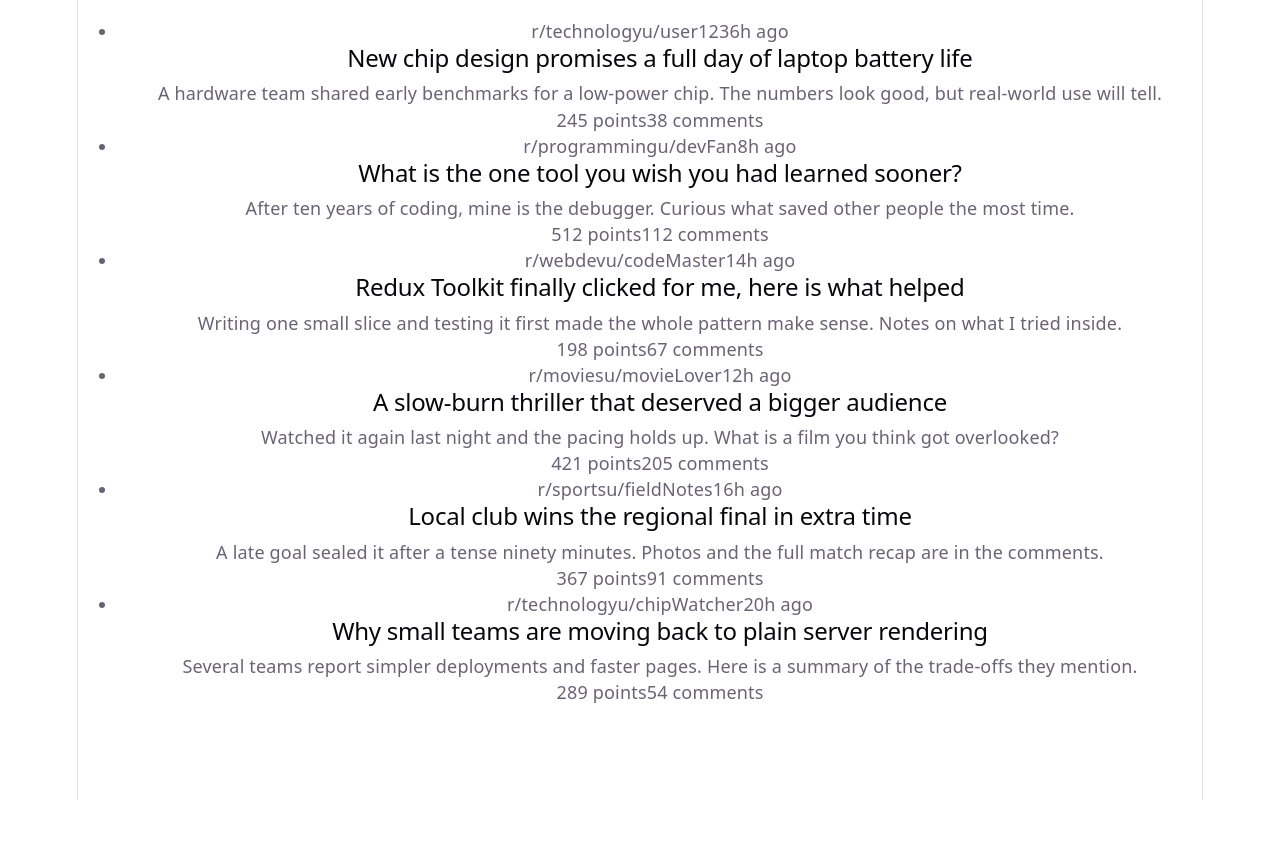
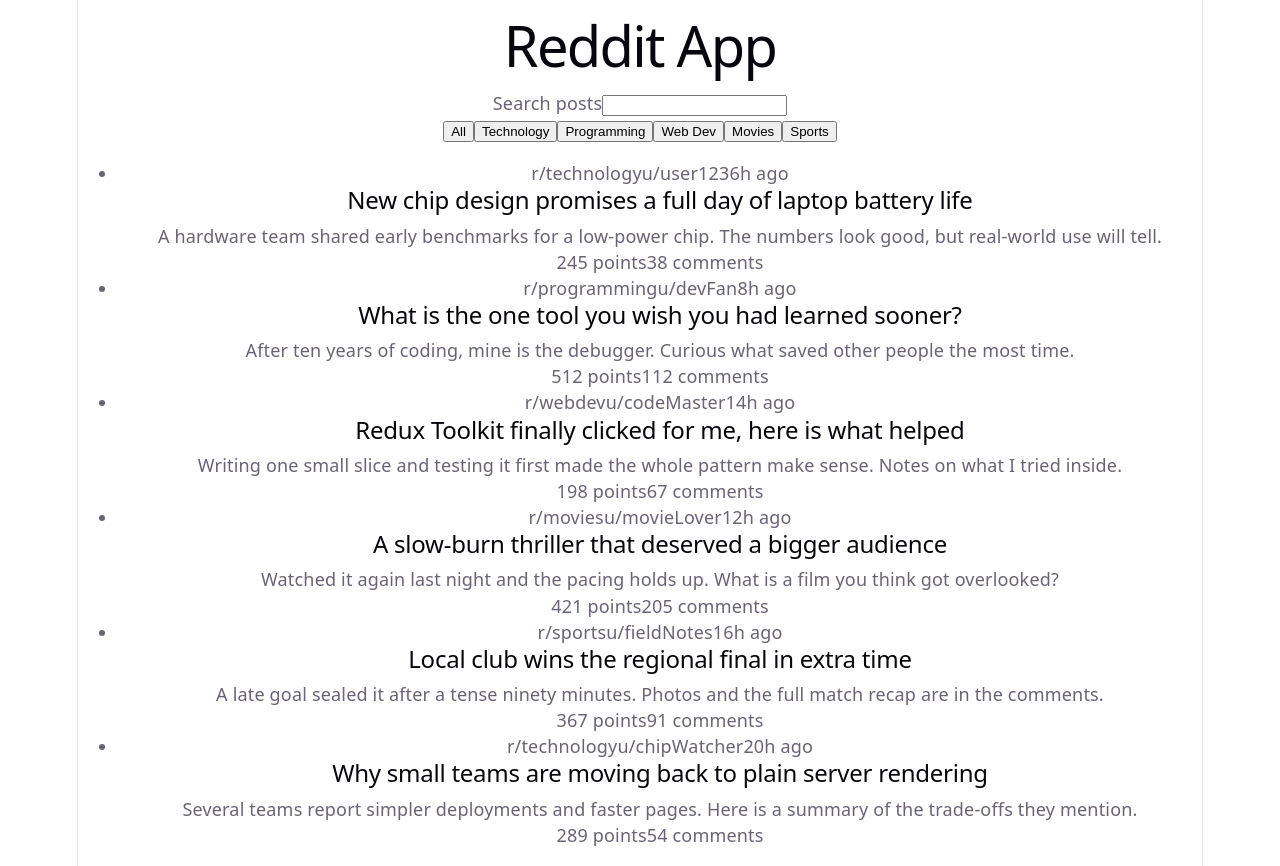
Before and after one commit to Butiza-hub/reddit-app, a React (Vite) app: page / in a window 1280 px wide. Before the commit the page ends 800 px from the top, so only its background shows below. Built offline with nearby package versions, Linux system fonts and the light colour scheme.

Commit message:
Wire search and categories into the app

```diff
--- a/src/App.jsx
+++ b/src/App.jsx
@@ -1,9 +1,29 @@
+import { useDispatch, useSelector } from 'react-redux'
+import SearchBox from './components/SearchBox'
+import CategoryBar from './components/CategoryBar'
 import PostList from './features/posts/PostList'
+import { setCategory, setSearchTerm } from './features/filters/filtersSlice'
 
 export default function App() {
+  const dispatch = useDispatch()
+  const { searchTerm, category } = useSelector((state) => state.filters)
+
   return (
-    <main>
-      <PostList />
-    </main>
+    <>
+      <header>
+        <h1>Reddit App</h1>
+        <SearchBox
+          value={searchTerm}
+          onChange={(term) => dispatch(setSearchTerm(term))}
+        />
+      </header>
+      <main>
+        <CategoryBar
+          selected={category}
+          onSelect={(value) => dispatch(setCategory(value))}
+        />
+        <PostList />
+      </main>
+    </>
   )
 }
```
Also changed, not shown: 1 other file (tests, documents, lock files or other folders).
